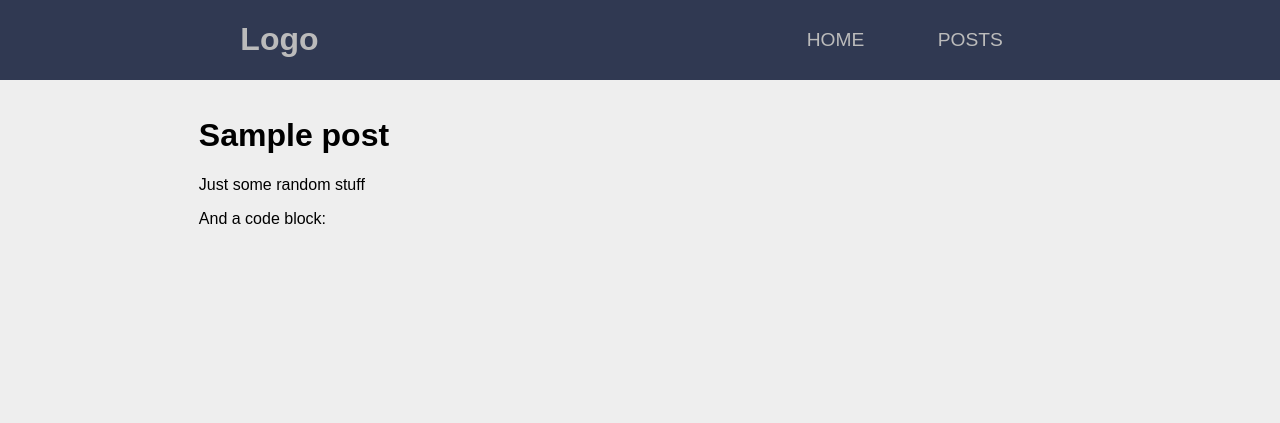
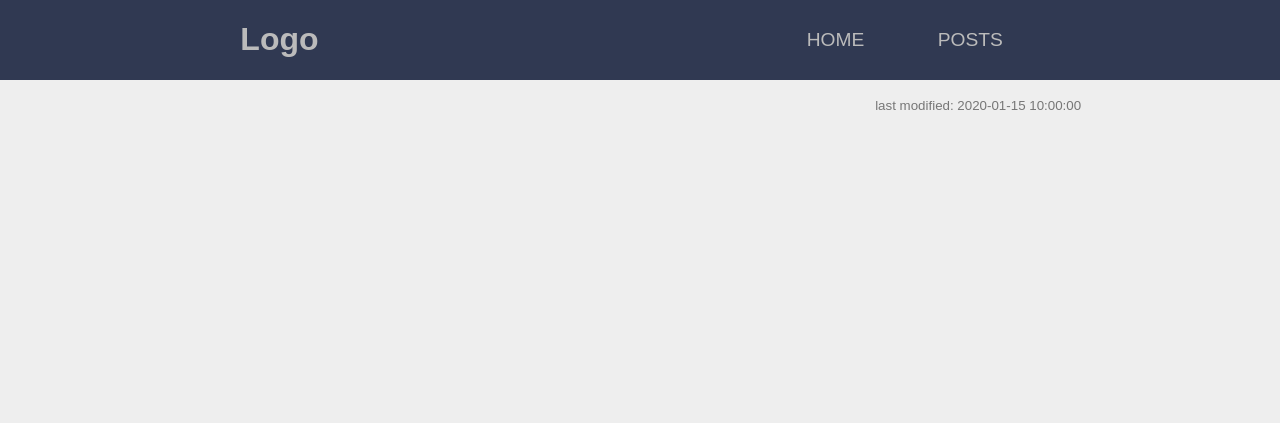
Before and after one commit to HugoPeters1024/blog, a Python web app: template design/templates/post.html in a window 1280 px wide. Shown: the top 423 px of the page. Run offline with Jinja, Linux system fonts and the light colour scheme; the template is opened without the code that fills it: most values are stand-ins (such as "Sample title", 1, 10 or a date in 2020).

Commit message:
Add last modified

```diff
--- a/design/public/style.css
+++ b/design/public/style.css
@@ -304,3 +304,10 @@ footer .foot-box {
     justify-content: center;
   }
 }
+
+/* Posts */
+.modified-at {
+  color: rgba(0, 0, 0, 0.5);
+  text-align: right;
+  width: 100%;
+}
--- a/design/templates/post.html
+++ b/design/templates/post.html
@@ -3,18 +3,10 @@
 {% block title %}{{post.title}}{% endblock %}
 
 {% block content %}
-    <h1>{% block post_title %}{{post.title}}{% endblock %}</h1>
-
-    {% block post %}
-      <p>Just some random stuff</p>
-
-      <p>
-        And a code block:
-        {% call macros.code("javascript") %}
-          const express = require('express');
-          const app = express;
-        {% endcall %}
-      <p>
-    {% endblock %}
+  {% block post %}
+  {% endblock %}
+  <div class="modified-at">
+    <small>last modified: {{post.modifiedAt}}</small>
+  </div>
 
 {% endblock %}
--- a/src/cli.py
+++ b/src/cli.py
@@ -53,7 +53,7 @@ def post_create_cmd() -> None:
     new_id = 1 + max([x.number for x in state.posts])
     title = click.prompt("Title")
 
-    template_file = Path("design") / "templates" / "post.html"
+    template_file = Path("design") / "templates" / "post_empty.html"
 
     result_dir = Path("design") / "posts" / str(new_id)
     result_dir.mkdir(exist_ok=True)
```
Also changed, not shown: design/posts/1/index.html (+3 -10 lines), design/posts/2/index.html (added, +12 -0 lines), design/templates/post_empty.html (added, +12 -0 lines), src/generate.py (+15 -3 lines).
